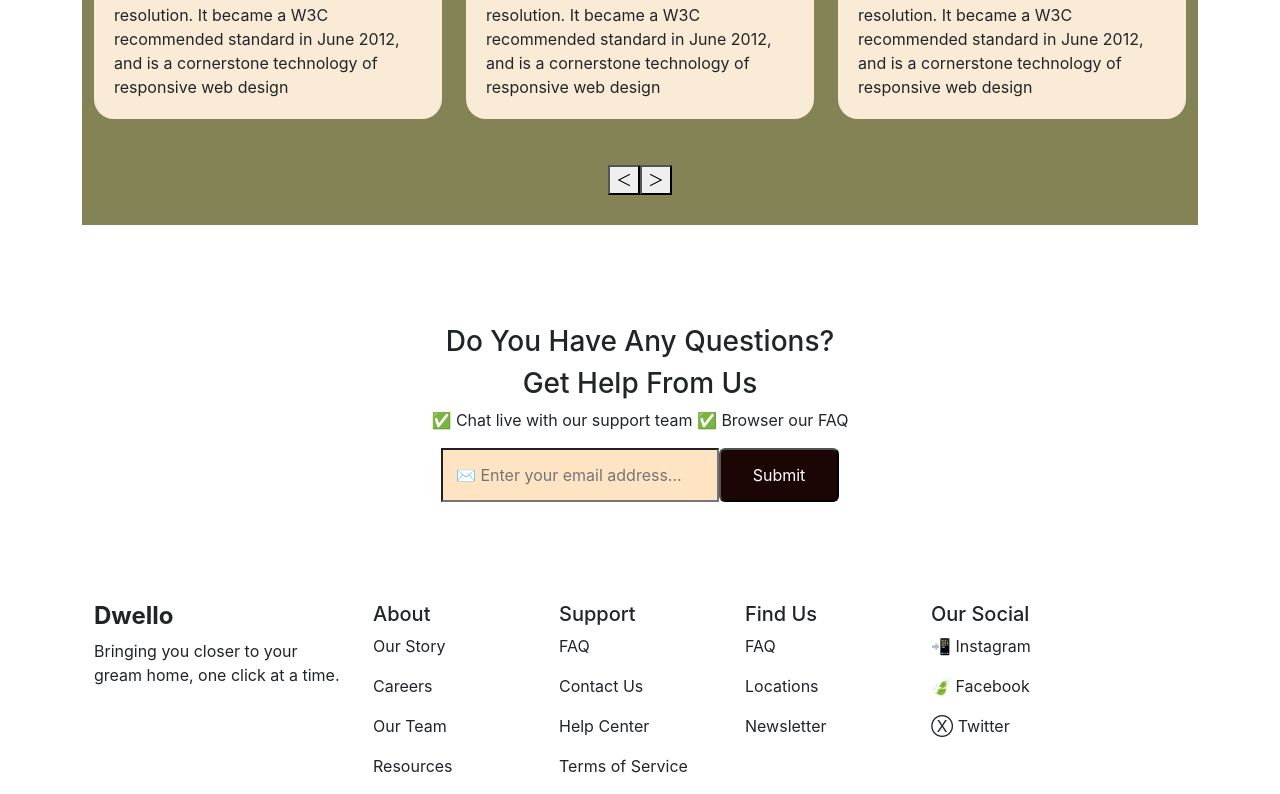
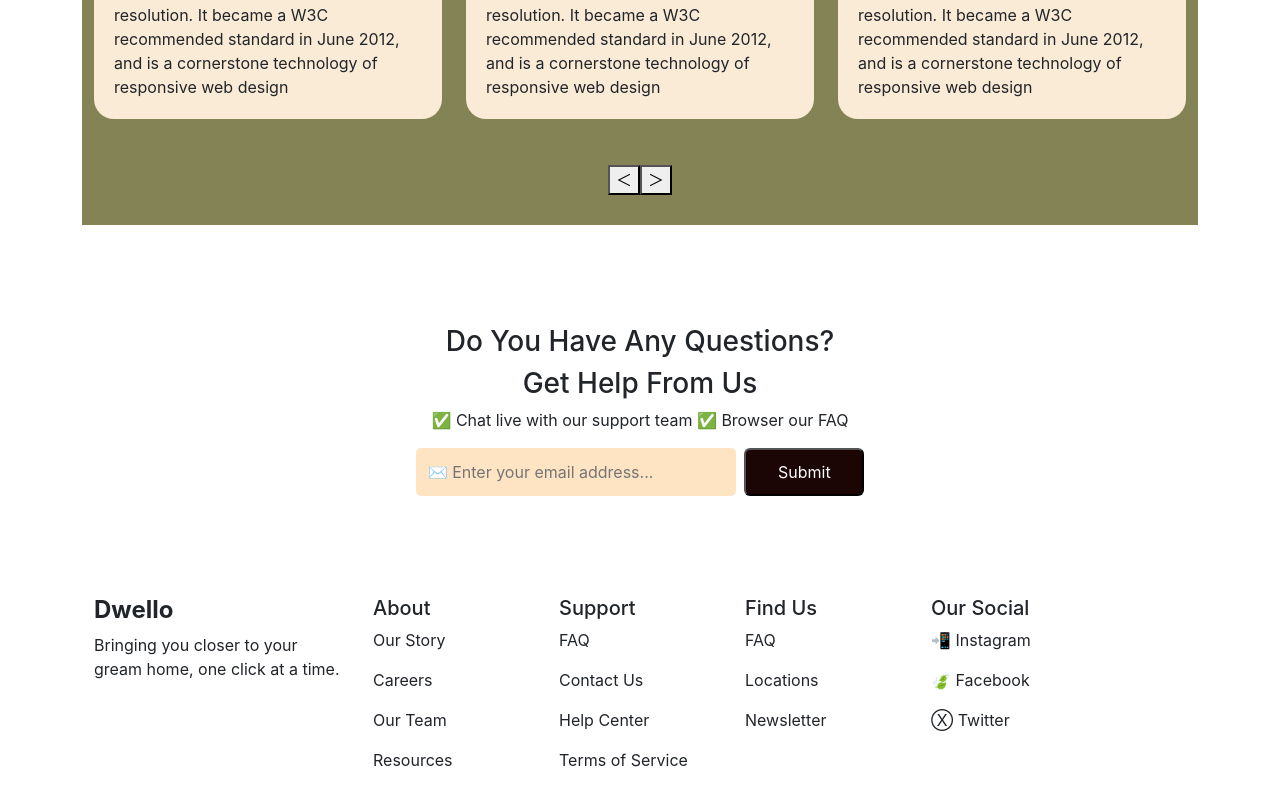
Before and after one commit to primehta17/project-startup, a React (Create React App) app in the folder frontend/: page / in a window 1280 px wide. Shown: the part 2742-3536 px from the top of the page. Built offline with nearby package versions, Linux system fonts and the light colour scheme.

Commit message:
react update

```diff
--- a/frontend/src/Pages/Question.css
+++ b/frontend/src/Pages/Question.css
@@ -2,6 +2,10 @@
     padding:100px;
 }
 .questioninput{
-    padding:13px;
+    width:35%;
+    border-radius: 5px;
+    margin-right:8px;
     background-color: bisque;
+    border:0px;
+    padding:12px;
 }
```
